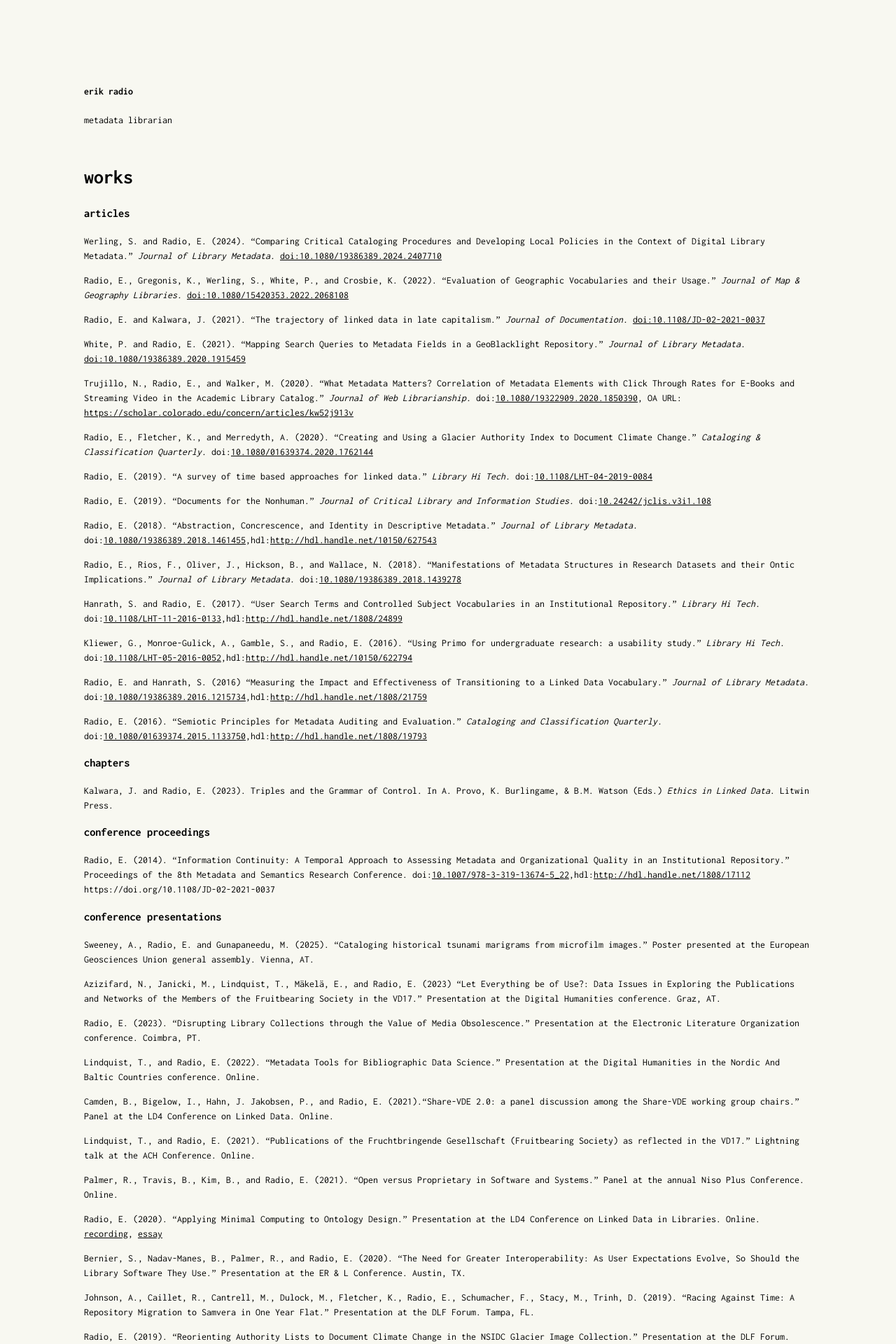
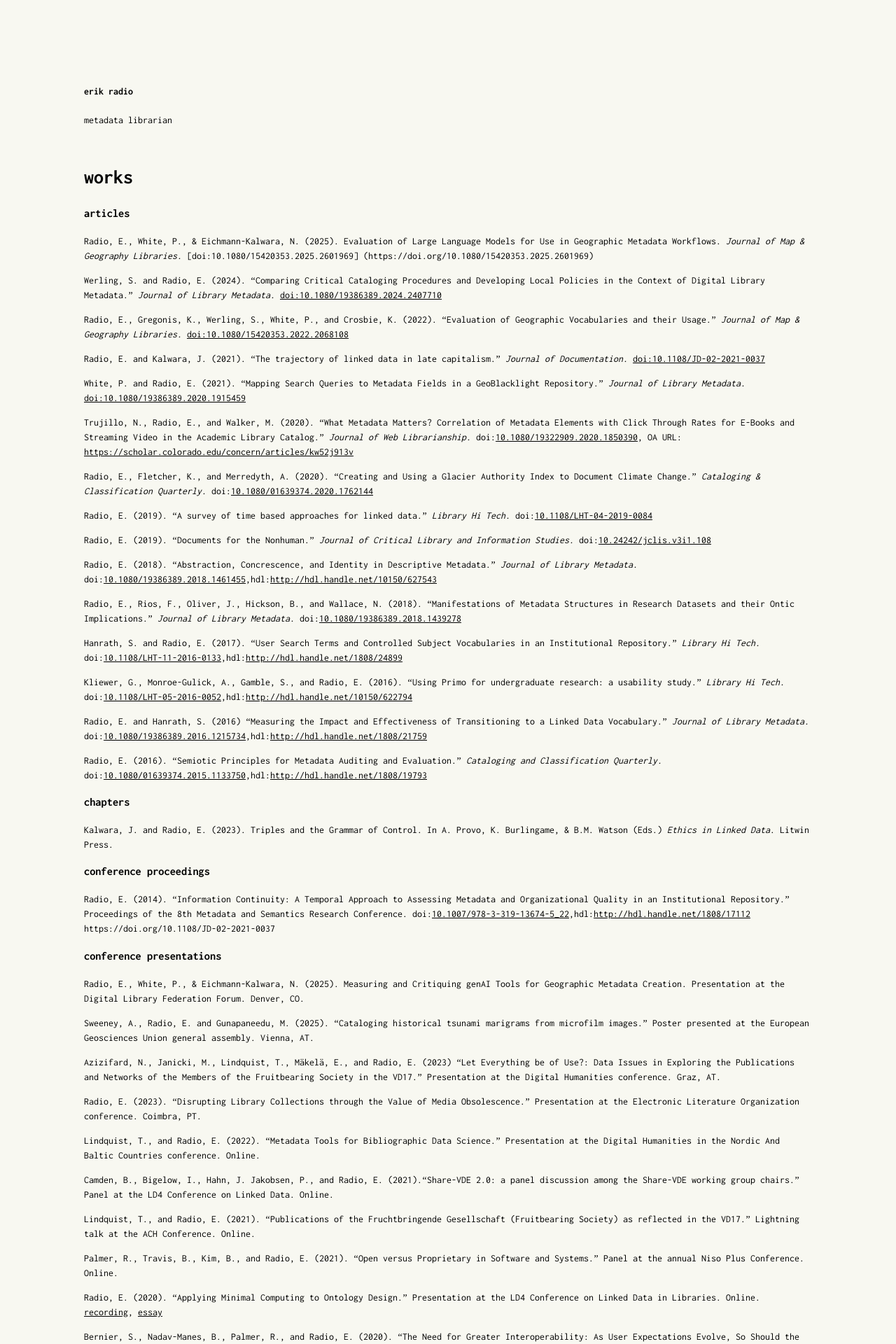
Before and after one commit to erikradio/erikradio.github.io, a Jekyll site: the page built from works.md, in a window 1280 px wide. Shown: the top 1920 px of the page at 70% size. Built offline with Jekyll 4.4.1, drawn with Linux system fonts in a browser that asks for light colours.

Commit message:
Update works.md

```diff
--- a/works.md
+++ b/works.md
@@ -6,6 +6,8 @@ title: works
 # works
 
 ### articles
+
+Radio, E., White, P., & Eichmann-Kalwara, N. (2025). Evaluation of Large Language Models for Use in Geographic Metadata Workflows. _Journal of Map & Geography Libraries._ [doi:10.1080/15420353.2025.2601969] (https://doi.org/10.1080/15420353.2025.2601969)
 
 Werling, S. and Radio, E. (2024). "Comparing Critical Cataloging Procedures and Developing Local Policies in the Context of Digital Library Metadata." _Journal of Library Metadata._ [doi:10.1080/19386389.2024.2407710](https://doi.org/10.1080/19386389.2024.2407710)
 
@@ -46,6 +48,8 @@ Radio, E. (2014). “Information Continuity: A Temporal Approach to Assessing Me
 https://doi.org/10.1108/JD-02-2021-0037
 
 ### conference presentations
+
+Radio, E., White, P., & Eichmann-Kalwara, N. (2025). Measuring and Critiquing genAI Tools for Geographic Metadata Creation. Presentation at the Digital Library Federation Forum. Denver, CO.
 
 Sweeney, A., Radio, E. and Gunapaneedu, M. (2025). "Cataloging historical tsunami marigrams from microfilm images." Poster presented at the European Geosciences Union general assembly. Vienna, AT.
 
```
